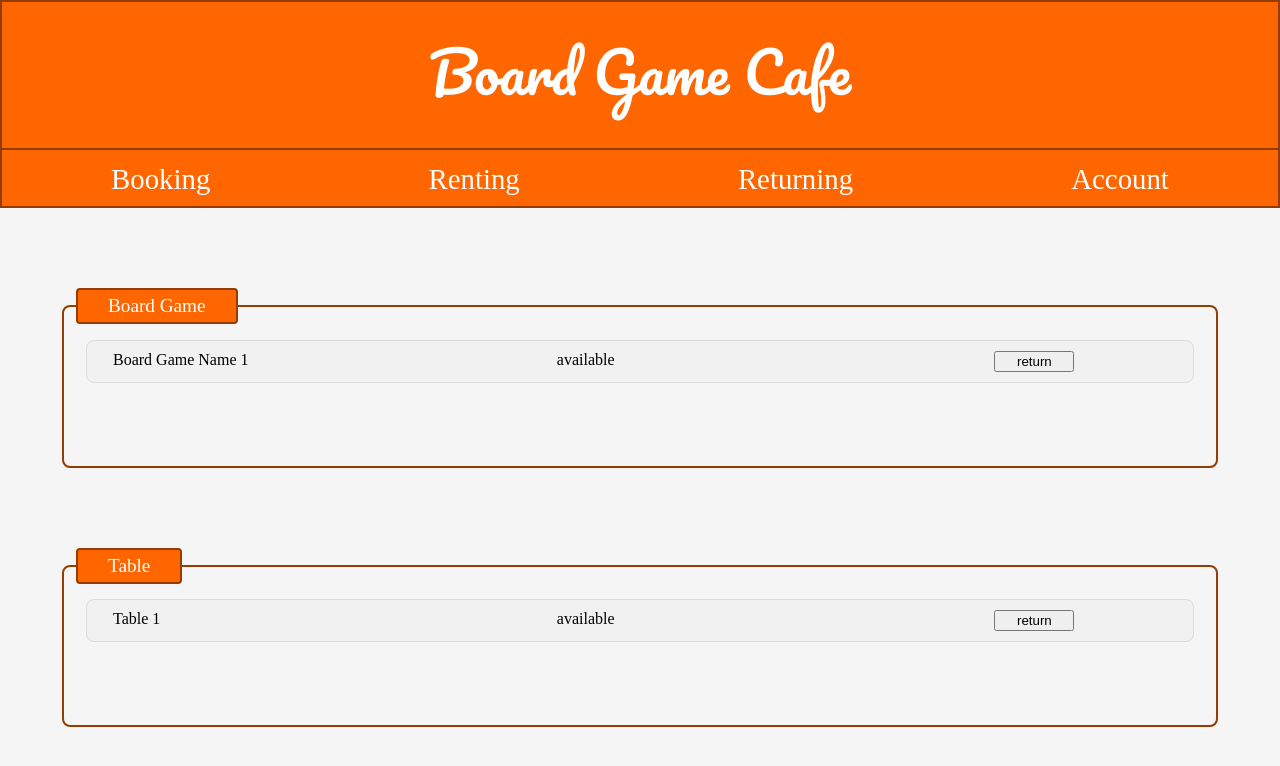
After one commit to EggADayKeepTheTeacherAway/Board-Game-Cafe, a Django app: page /return/ in a window 1280 px wide. The commit adds this page. Shown: the top 766 px of the page. Run offline with Django 5.2, Linux system fonts and the light colour scheme.

Commit message:
feat: finish return page yeah it look the same as book page

```diff
--- /dev/null
+++ b/board_game_cafe/templates/app/return.html
@@ -0,0 +1,29 @@
+{% extends "base.html" %}
+
+{% block content %}
+<section class="main-body">
+    <fieldset class="board-game container">
+        <legend class="board-game-header">
+            Board Game
+        </legend>
+
+        <div class="content">
+            <span class="name">Board Game Name 1</span>
+            <span class="aval">available</span>
+            <button class="button">return</button>
+        </div>
+    </fieldset>
+
+    <fieldset class="table container">
+        <legend class="table-header">
+            Table
+        </legend>
+
+        <div class="content">
+            <span class="name">Table 1</span>
+            <span class="aval">available</span>
+            <button class="button">return</button>
+        </div>
+    </fieldset>
+</section>
+{% endblock %}
--- a/board_game_cafe/templates/base.html
+++ b/board_game_cafe/templates/base.html
@@ -16,7 +16,7 @@
         <div class="choice">
           <a href="{% url 'board_game_cafe:index'%}">Booking</a>
           <a href="{% url 'board_game_cafe:rent'%}" >Renting</a>
-          <a>Returning</a>
+          <a href="{% url 'board_game_cafe:return'%}">Returning</a>
           <a>Account</a>
         </div>
     </div>
--- a/board_game_cafe/urls.py
+++ b/board_game_cafe/urls.py
@@ -8,5 +8,6 @@ app_name = "board_game_cafe"
 urlpatterns = [
     path("", RedirectView.as_view(url="/book")),
     path("book/", views.HomeView.as_view(), name="index"),
-    path("rent/", views.RentView.as_view(), name="rent")
+    path("rent/", views.RentView.as_view(), name="rent"),
+    path("return/", views.ReturnView.as_view(), name="return")
 ]
--- a/board_game_cafe/views.py
+++ b/board_game_cafe/views.py
@@ -20,3 +20,11 @@ class RentView(generic.ListView):
     def get_queryset(self):
 
         return []
+
+class ReturnView(generic.ListView):
+    """Class for display rent page."""
+    template_name = "app/return.html"
+
+    def get_queryset(self):
+
+        return []
--- a/config/urls.py
+++ b/config/urls.py
@@ -15,9 +15,6 @@ Including another URLconf
     2. Add a URL to urlpatterns:  path('blog/', include('blog.urls'))
 """
 from django.contrib import admin
-from django.urls import path
-
-from django.contrib import admin
 from django.urls import include, path
 
 urlpatterns = [
```
